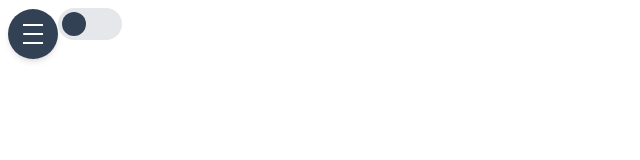
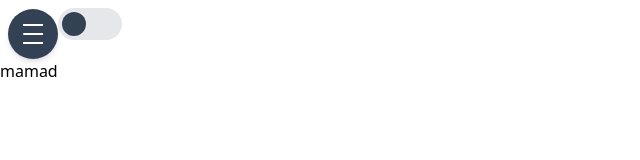
Before and after one commit to ShahryarJahanshahloo/tailwind-playground, a React (Vite) app: page / in a window 1280 px wide. Shown: the top 160 px of the page, without its empty margins (0-640 px from the left). Built offline with nearby package versions, Linux system fonts and the light colour scheme.

Commit message:
fiexd font family

```diff
--- a/src/App.tsx
+++ b/src/App.tsx
@@ -8,6 +8,7 @@ function App() {
     <div className="h-full min-h-screen">
       <div className={isDark ? 'dark' : ''}>
         <Navbar />
+        <div className="">mamad</div>
       </div>
     </div>
   )
--- a/tailwind.config.cjs
+++ b/tailwind.config.cjs
@@ -2,8 +2,10 @@
 module.exports = {
   content: ['./index.html', './src/**/*.{js,ts,jsx,tsx}'],
   theme: {
-    fontFamily: {
-      farsi: ['Vazirmatn'],
+    extend: {
+      fontFamily: {
+        farsi: ['Vazirmatn'],
+      },
     },
   },
   darkMode: 'class',
```
